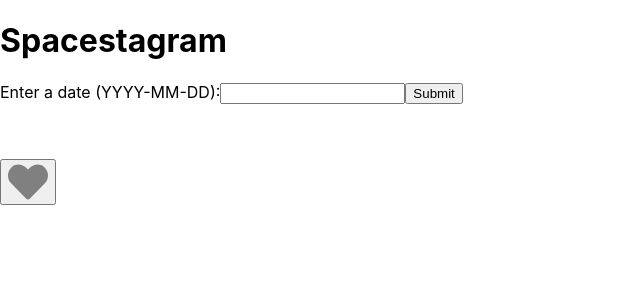
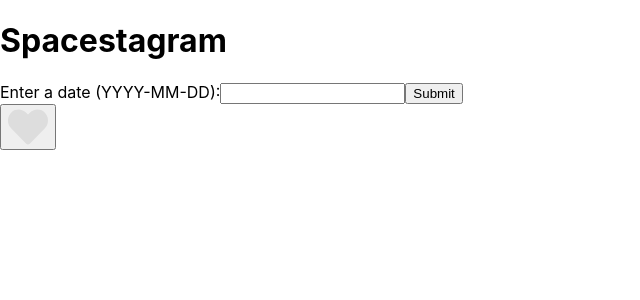
Before and after one commit to irather/spacestagram, a React (Create React App) app in the folder spacestagram/: page / in a window 1280 px wide. Shown: the top 300 px of the page, without its empty margins (0-640 px from the left). Built offline with nearby package versions, Linux system fonts and the light colour scheme; no server answers.

Commit message:
updated like button to keep track of state of like based on date of image, can now be kept track of between different images

```diff
--- a/spacestagram/src/App.js
+++ b/spacestagram/src/App.js
@@ -11,19 +11,17 @@
     this.state = {
       date: "",
       photos: "",
+      likes: [],
     };
   }
 
   componentDidMount() {
-    console.log("mounted");
-
     const apiKey = process.env.REACT_APP_API_KEY;
 
     axios
       .get(`https://api.nasa.gov/planetary/apod?api_key=${apiKey}`)
       .then((res) => {
-        console.log(res);
-        this.setState({ photos: res.data }, () => {
+        this.setState({ photos: res.data, date: res.data.date }, () => {
           console.log("Successfully setted state");
         });
       })
@@ -36,8 +34,7 @@
     axios
       .get(`https://api.nasa.gov/planetary/apod?date=${date}&api_key=${apiKey}`)
       .then((res) => {
-        console.log(res);
-        this.setState({ photos: res.data }, () => {
+        this.setState({ photos: res.data, date: res.data.date }, () => {
           console.log("Successfully setted state");
         });
       })
@@ -51,13 +48,39 @@
     this.getPhoto(inputDate);
   };
 
+  toggleLike = () => {
+    let index = -1;
+    this.state.likes.forEach((l, idx) => {
+      if (l.date === this.state.date) {
+        index = idx;
+      }
+    });
+    if (index < 0) {
+      this.state.likes.push({
+        date: this.state.date,
+      });
+    } else {
+      this.state.likes.splice(index, 1);
+    }
+    this.setState({ likes: this.state.likes });
+  };
+
+  getSaved = () => {
+    if (this.state.likes) {
+      const found = this.state.likes.find((l) => l.date === this.state.date);
+      return found ? true : false;
+    } else {
+      return false;
+    }
+  };
+
   render() {
     return (
       <div>
         <h1>Spacestagram</h1>
         <DatePicker changeDate={this.changeDate} />
+        <LikeBtn toggleLike={this.toggleLike} getSaved={this.getSaved} />
         <Photos photos={this.state.photos} />
-        <LikeBtn />
       </div>
     );
   }
--- a/spacestagram/src/components/likeBtn.jsx
+++ b/spacestagram/src/components/likeBtn.jsx
@@ -1,36 +1,29 @@
-import React, { Component } from "react";
+import React, { useEffect, useState } from "react";
 import { faHeart } from "@fortawesome/free-solid-svg-icons";
 import { FontAwesomeIcon } from "@fortawesome/react-fontawesome";
 
-class LikeBtn extends Component {
-  constructor() {
-    super();
-    this.state = {
-      liked: false,
-    };
+const LikeBtn = (props) => {
+  const [color, setColor] = useState({ hex: "#dddddd" });
+
+  useEffect(() => {
+    if (props.getSaved()) {
+      setColor({ hex: "#FF0000" });
+    } else {
+      setColor({ hex: "#dddddd" });
     }
-
-  toggleLike = () => {
-    this.setState({
-      liked: !this.state.liked,
-    });
-  };
-
-  render() {
-    const changeColour = this.state.liked ? "red" : "grey";
+  }, [props]);
 
   return (
     <div>
-        <button className="likeButton" onClick={this.toggleLike}>
+      <button className="likeButton" onClick={props.toggleLike}>
         <FontAwesomeIcon
           icon={faHeart}
           size="3x"
-            style={{ color: changeColour }}
+          style={{ color: color.hex }}
         />
       </button>
     </div>
   );
-  }
-}
+};
 
 export default LikeBtn;
```
Lines whose indentation alone changed are shown as unchanged.
